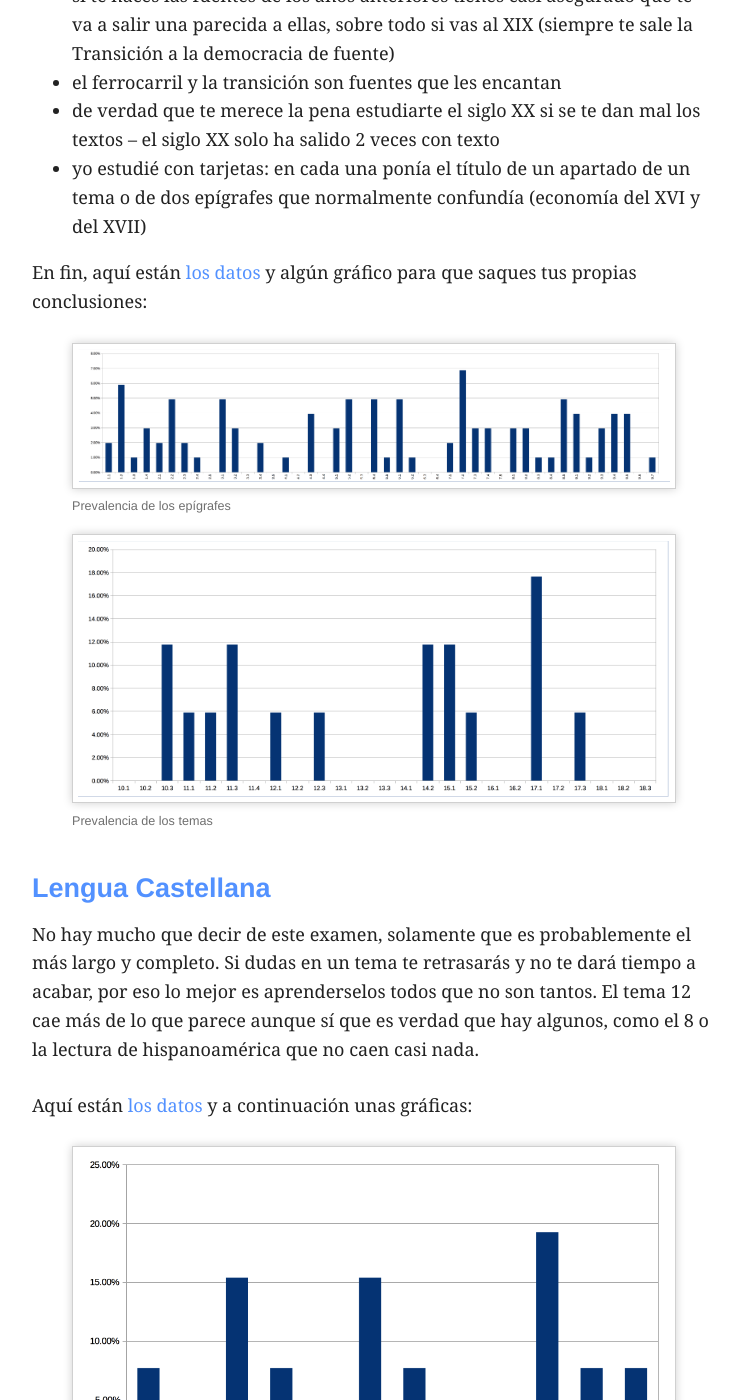
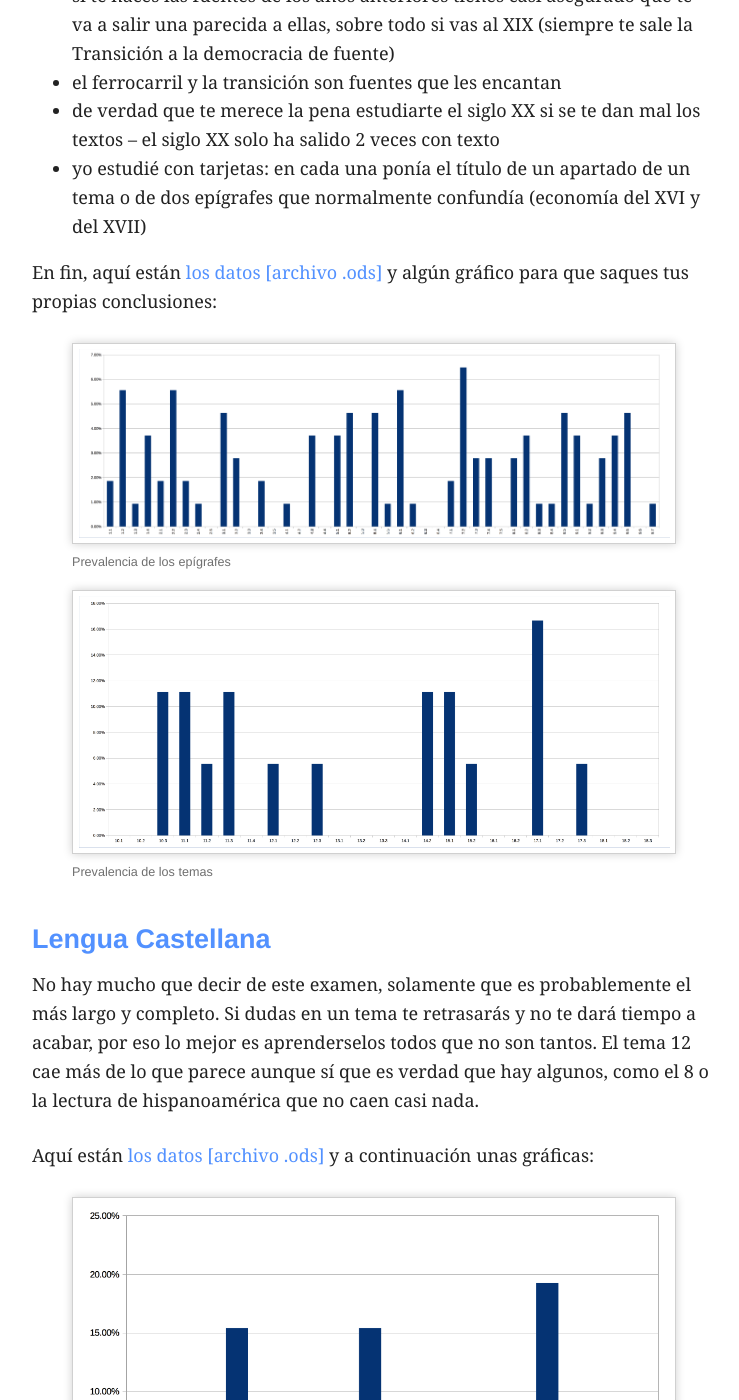
Before and after one commit to knifecake/interwebs, a Jekyll site: the page built from _posts/2016-06-10-estadisticas-selectividad.md, in a window 1280 px wide and 1400 px high, scrolled down 1159 px. Shown: the whole window, without its empty margins (194-933 px from the left). Built offline with Jekyll 4.4.1, drawn with Linux system fonts in a browser that asks for light colours; a script that is not in the unit is left out.

Commit message:
Update estadisticas PAU data.

```diff
--- a/_posts/2016-06-10-estadisticas-selectividad.md
+++ b/_posts/2016-06-10-estadisticas-selectividad.md
@@ -35,7 +35,7 @@ Mi experiencia personal y algunas conclusiones que he sacado de los datos:
 * yo estudié con tarjetas: en cada una ponía el título de un apartado de un tema
     o de dos epígrafes que normalmente confundía (economía del XVI y del XVII)
 
-En fin, aquí están [los datos](/docs/2016/estadisticas-pau-he.ods) y algún
+En fin, aquí están [los datos [archivo .ods]](/docs/2016/estadisticas-pau-he.ods) y algún
 gráfico para que saques tus propias conclusiones:
 
 <figure>
@@ -61,7 +61,7 @@ acabar, por eso lo mejor es aprenderselos todos que no son tantos. El tema 12
 cae más de lo que parece aunque sí que es verdad que hay algunos, como el 8 o la
 lectura de hispanoamérica que no caen casi nada.
 
-Aquí están [los datos](/docs/2016/estadisticas-pau-len.ods) y a
+Aquí están [los datos [archivo .ods]](/docs/2016/estadisticas-pau-len.ods) y a
 continuación unas gráficas:
 
 <figure>
```
Also changed, not shown: img/posts/2016/prevalencia-epigrafes.png, img/posts/2016/prevalencia-temas.png, 2 other files.
